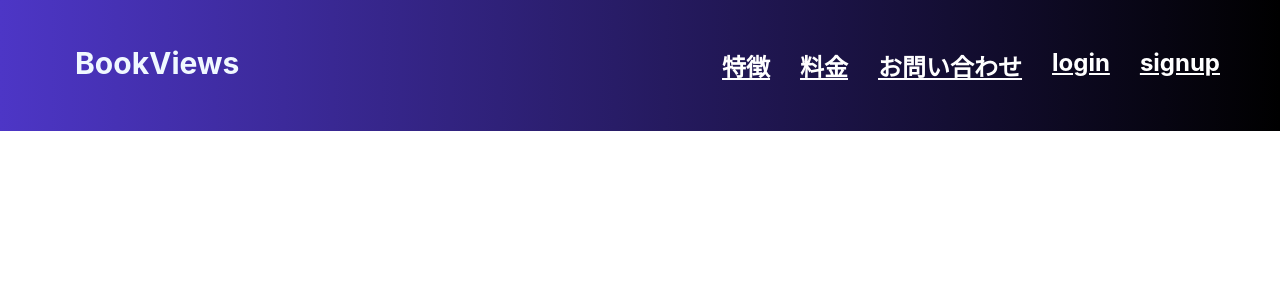
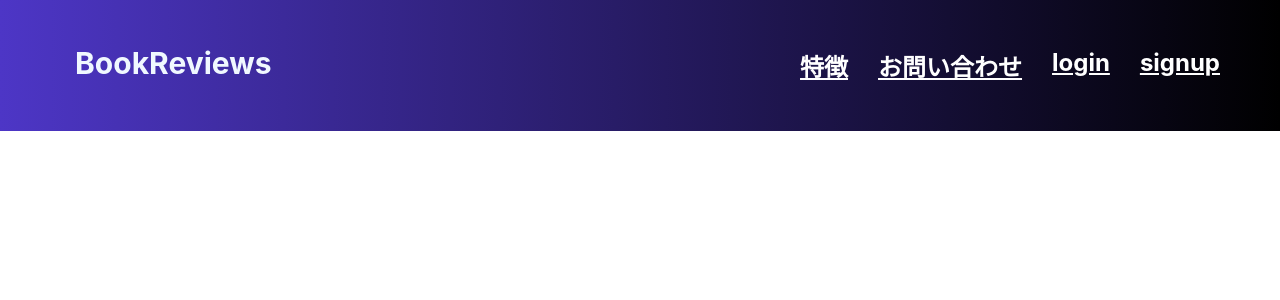
Before and after one commit to yoyo1025/book-review-app, a React (Create React App) app: page / in a window 1280 px wide. Shown: the top 300 px of the page. Built offline with nearby package versions, Linux system fonts and the light colour scheme; no server answers.

Commit message:
エントランス画面を変更

```diff
--- a/src/components/Navi.js
+++ b/src/components/Navi.js
@@ -5,14 +5,11 @@ export const Navi = () => {
   return (
     <header className="header">
       <div className="header_inner">
-        <h1 className="title-logo">BookViews</h1>
+        <h1 className="title-logo">BookReviews</h1>
         <nav className="gnav">
           <ul className="gnav-list">
             <ui>
               <a href="">特徴</a>
-            </ui>
-            <ui>
-              <a href="">料金</a>
             </ui>
             <ui>
               <a href="">お問い合わせ</a>
```
